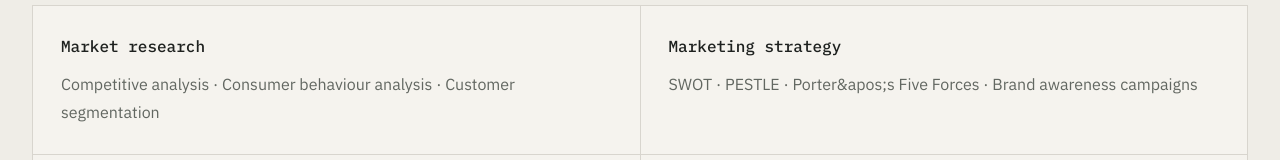
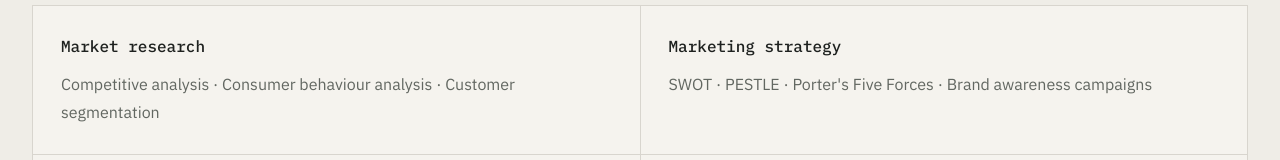
Before and after one commit to vishvanathnaik/portfolio-website, a Next.js app: page /resume in a window 1280 px wide. Shown: the part 2292-2452 px from the top of the page. Built offline with nearby package versions, Linux system fonts and the light colour scheme.

Commit message:
Correct resume skill rendering

```diff
--- a/app/resume/page.tsx
+++ b/app/resume/page.tsx
@@ -13,7 +13,7 @@ export const metadata: Metadata = {
 
 const skills = [
   ["Market research", "Competitive analysis · Consumer behaviour analysis · Customer segmentation"],
-  ["Marketing strategy", "SWOT · PESTLE · Porter&apos;s Five Forces · Brand awareness campaigns"],
+  ["Marketing strategy", "SWOT · PESTLE · Porter's Five Forces · Brand awareness campaigns"],
   ["Research & analytics", "Survey design · Statistical analysis · Data-driven insights"],
   ["Collaboration", "Cross-functional programs · Stakeholder communication · Customer-facing operations"],
 ];
```
